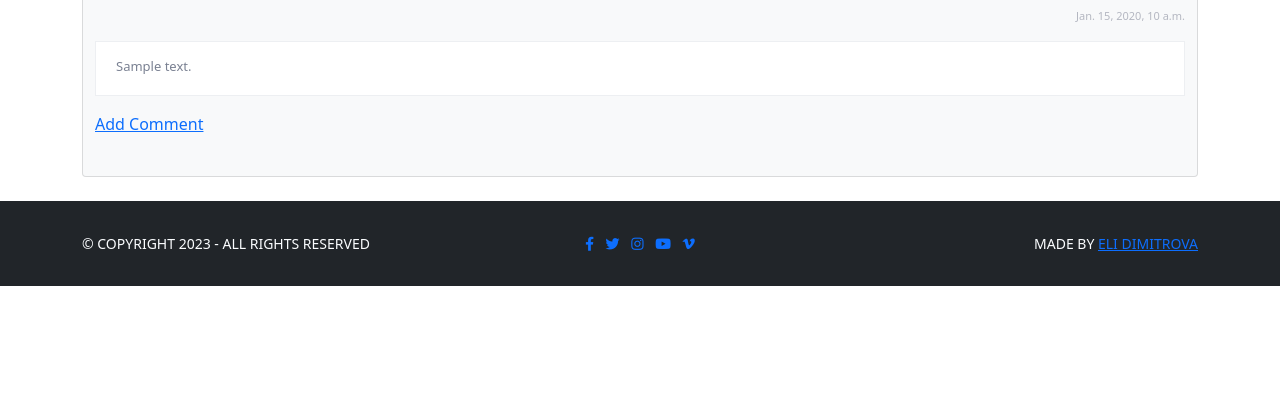
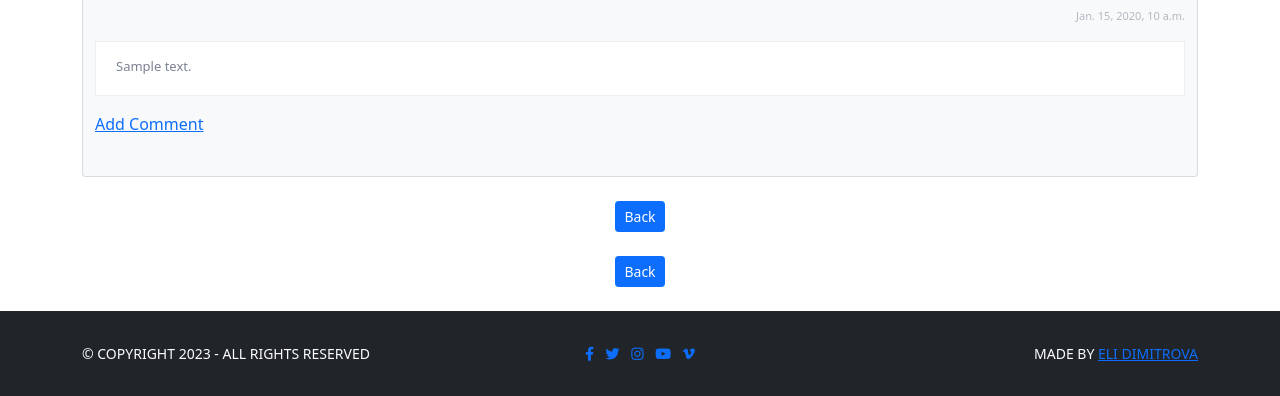
Before and after one commit to Delfinistkata/the-roaming-nomad, a Django app: a page that uses templates/post_detail.html in a window 1280 px wide. Shown: the part 947-1343 px from the top of the page. Before the commit the page ends 1233 px from the top, so only its background shows below. Run offline with Django 3.2, Linux system fonts and the light colour scheme; tables that the repository leaves empty hold one stand-in row (values such as "Sample post"); some libraries are stand-ins or nearby versions.

Commit message:
Add back button for other users posts

```diff
--- a/templates/post_detail.html
+++ b/templates/post_detail.html
@@ -103,10 +103,13 @@
                 </div>
 
             </div>
+            <div class="text-center mt-4">
+                <a href="{% url 'home' %}" class="btn btn-primary btn-sm">Back</a>
             </div>
-        {% if user.is_authenticated and user.id == post.author.id %}
+        </div>
+        {% if user.is_authenticated %}
+            {% if user.id == post.author.id %}
                 <div class="d-flex flex-row-reverse mb-4 mt-4" id="post_actions">
-            <a href="{% url 'home' %}" class="btn btn-primary btn-sm ">Back</a>
                     <a href="{% url 'edit_post' post.slug %}" class="btn btn-secondary btn-sm me-3">Edit</a>
                     <form method="post" action="{% url 'delete_post' post.slug %}" class="delete-button me-3"
                         data-title="Delete post {{post.title}}">
@@ -117,6 +120,11 @@
                     </form>
                 </div>
             {% endif %}
+        {% else %}
+            <div class="text-center mt-4">
+                <a href="{% url 'home' %}" class="btn btn-primary btn-sm">Back</a>
+            </div>
+        {% endif %}
     </div>
 
 
```
Lines whose indentation alone changed are shown as unchanged.
